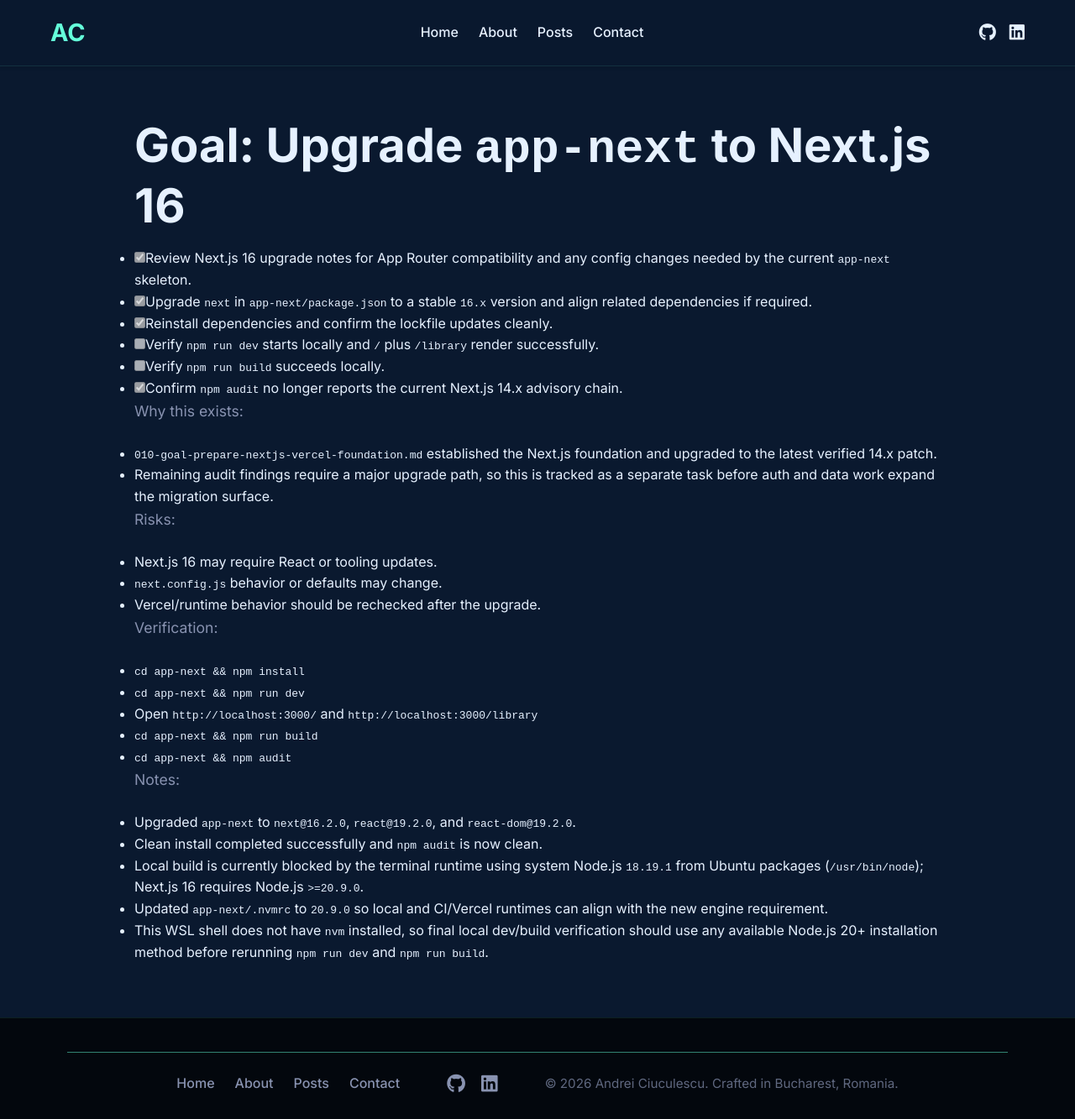
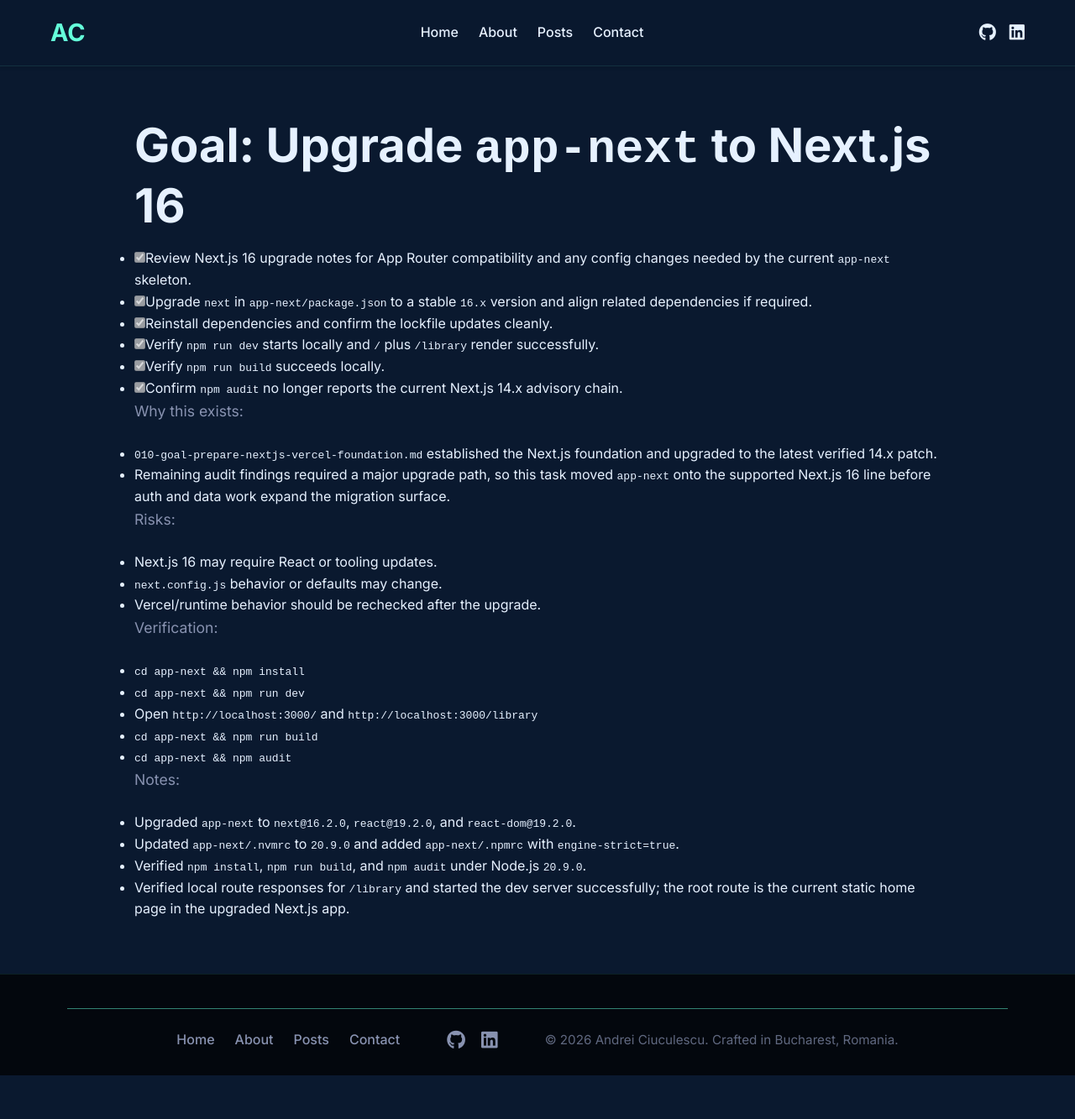
Before and after one commit to ciuc123/ciuc123.github.io, a Jekyll site: the page built from plan/tasks-tech/015-goal-upgrade-app-next-to-nextjs-16.md, in a window 1280 px wide and 1333 px high. Shown: the whole window at 84% size. Built offline with Jekyll 4.4.1, drawn with Linux system fonts in a browser that asks for light colours; our own code applies the rules of GitHub Pages for plain Markdown files.

Commit message:
015 - done

```diff
--- a/plan/tasks-tech/015-goal-upgrade-app-next-to-nextjs-16.md
+++ b/plan/tasks-tech/015-goal-upgrade-app-next-to-nextjs-16.md
@@ -3,13 +3,13 @@
 - [x] Review Next.js 16 upgrade notes for App Router compatibility and any config changes needed by the current `app-next` skeleton.
 - [x] Upgrade `next` in `app-next/package.json` to a stable `16.x` version and align related dependencies if required.
 - [x] Reinstall dependencies and confirm the lockfile updates cleanly.
-- [ ] Verify `npm run dev` starts locally and `/` plus `/library` render successfully.
-- [ ] Verify `npm run build` succeeds locally.
+- [x] Verify `npm run dev` starts locally and `/` plus `/library` render successfully.
+- [x] Verify `npm run build` succeeds locally.
 - [x] Confirm `npm audit` no longer reports the current Next.js 14.x advisory chain.
 
 Why this exists:
 - `010-goal-prepare-nextjs-vercel-foundation.md` established the Next.js foundation and upgraded to the latest verified 14.x patch.
-- Remaining audit findings require a major upgrade path, so this is tracked as a separate task before auth and data work expand the migration surface.
+- Remaining audit findings required a major upgrade path, so this task moved `app-next` onto the supported Next.js 16 line before auth and data work expand the migration surface.
 
 Risks:
 - Next.js 16 may require React or tooling updates.
@@ -25,7 +25,6 @@ Verification:
 
 Notes:
 - Upgraded `app-next` to `next@16.2.0`, `react@19.2.0`, and `react-dom@19.2.0`.
-- Clean install completed successfully and `npm audit` is now clean.
-- Local build is currently blocked by the terminal runtime using system Node.js `18.19.1` from Ubuntu packages (`/usr/bin/node`); Next.js 16 requires Node.js `>=20.9.0`.
-- Updated `app-next/.nvmrc` to `20.9.0` so local and CI/Vercel runtimes can align with the new engine requirement.
-- This WSL shell does not have `nvm` installed, so final local dev/build verification should use any available Node.js 20+ installation method before rerunning `npm run dev` and `npm run build`.
+- Updated `app-next/.nvmrc` to `20.9.0` and added `app-next/.npmrc` with `engine-strict=true`.
+- Verified `npm install`, `npm run build`, and `npm audit` under Node.js `20.9.0`.
+- Verified local route responses for `/library` and started the dev server successfully; the root route is the current static home page in the upgraded Next.js app.
```
